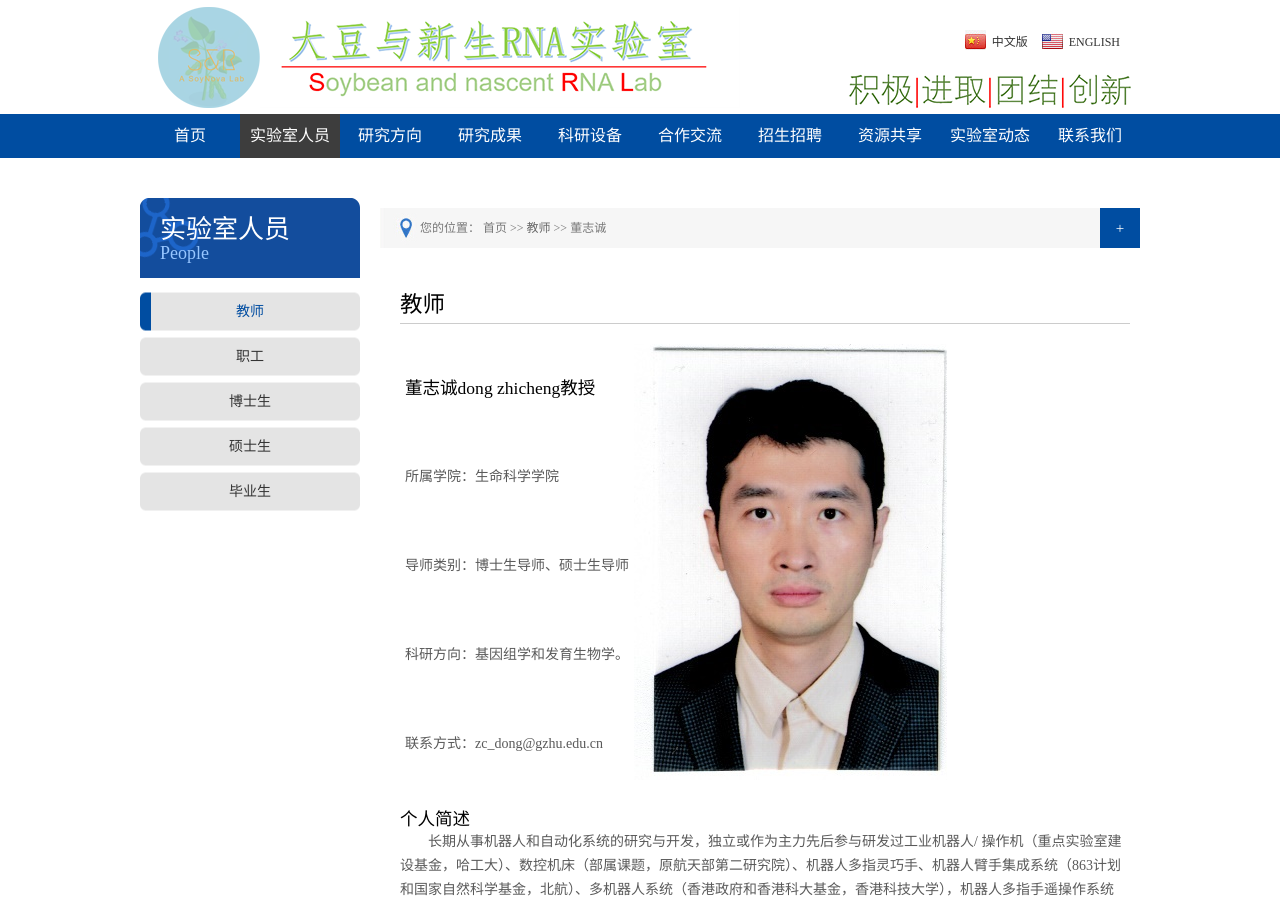
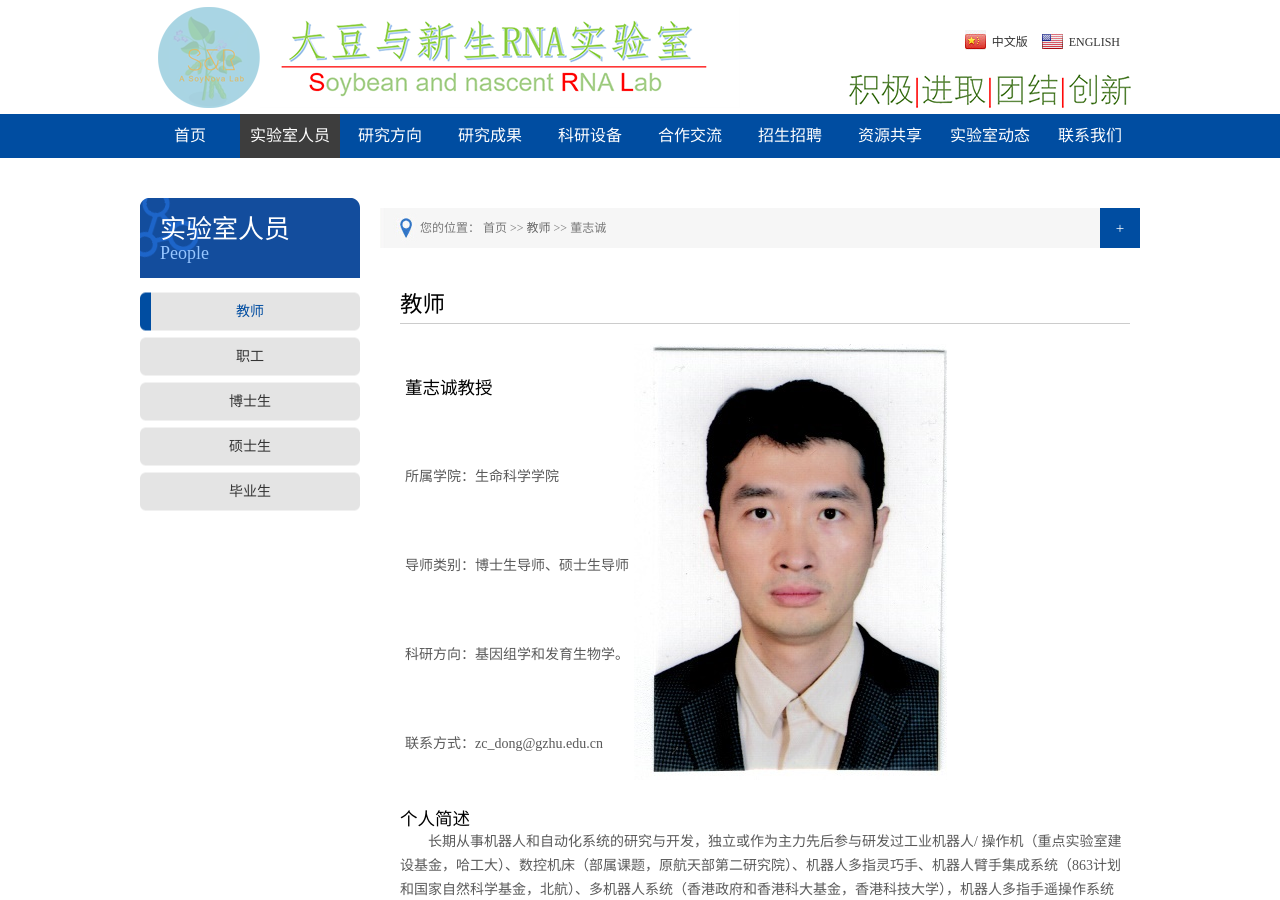
Before and after one commit to zhanweimin2021/zhanweimin2021.github.io, a Jekyll site: the page built from teacher/_posts/2025-01-17-dongzhicheng.html, in a window 1280 px wide and 900 px high. Built offline with Jekyll 4.4.1, drawn with Linux system fonts in a browser that asks for light colours.

Commit message:
Update 2025-01-17-dongzhicheng.html

```diff
--- a/teacher/_posts/2025-01-17-dongzhicheng.html
+++ b/teacher/_posts/2025-01-17-dongzhicheng.html
@@ -17,7 +17,7 @@ description: 拟南芥和大豆的发育研究。
 ---
 <table>
   <tr>
-    <td><h3>董志诚dong zhicheng教授</h3></td>
+    <td><h3>董志诚教授</h3></td>
     <td rowspan="5"><p align="center"><img src="/images/{{ page.type-en }}/{{ page.image }}.jpg"></p></td>
   </tr>
   <tr>
```
